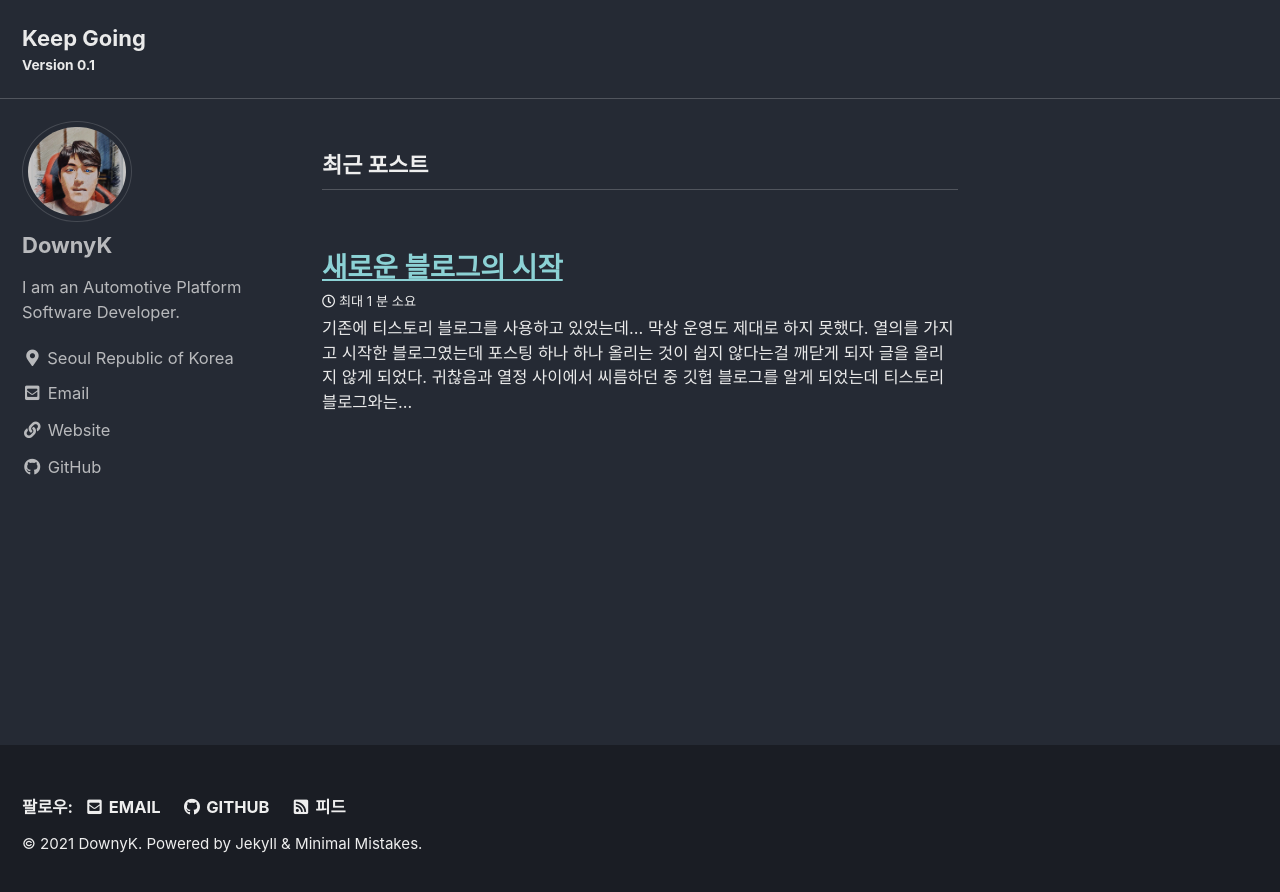
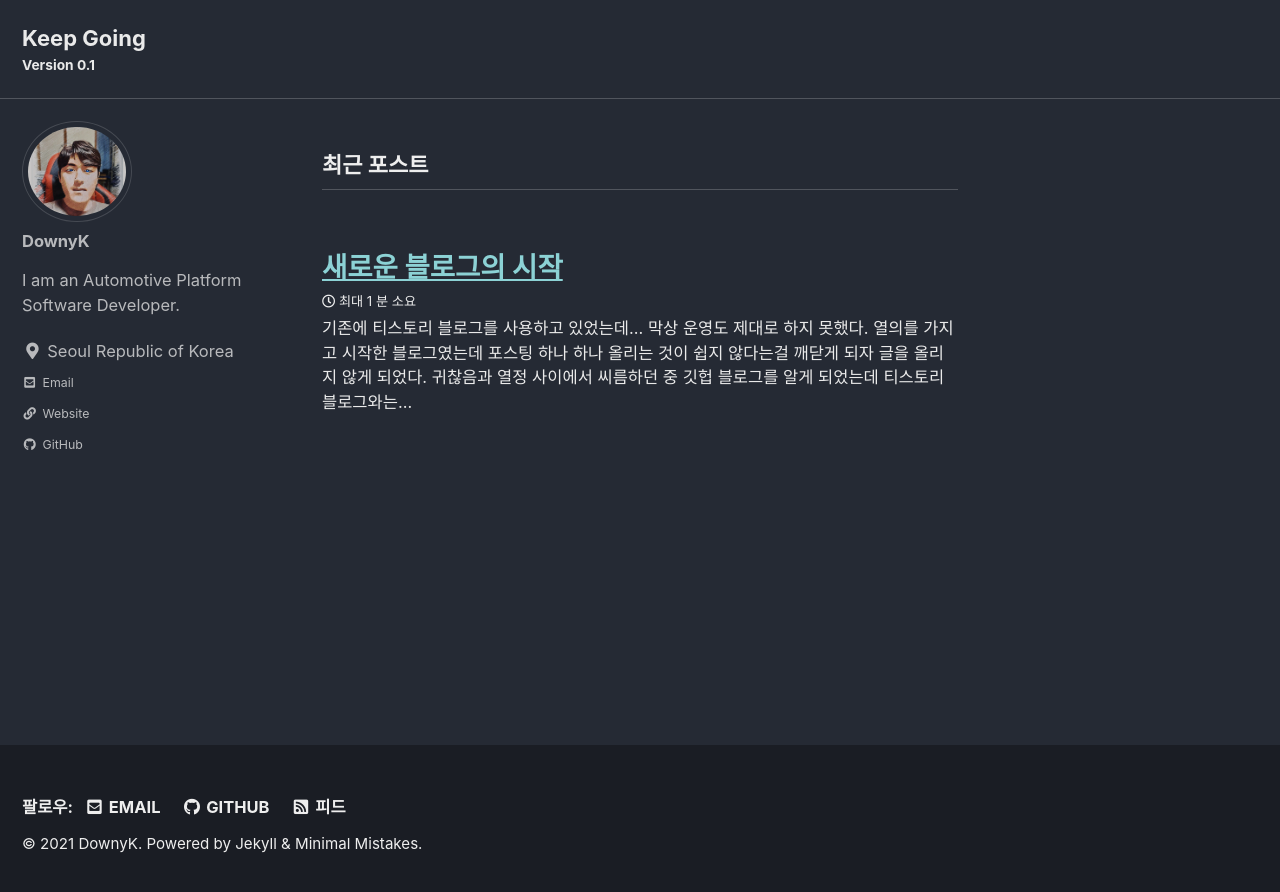
Before and after one commit to DownyBehind/downybehind.github.com, a Jekyll site: the page built from index.html, in a window 1280 px wide. Shown: the top 892 px of the page. Built offline with Jekyll 4.4.1, drawn with Linux system fonts in a browser that asks for light colours; cached includes are drawn as plain includes; the list of posts is cut into pages by our own code.

Commit message:
modify sidebar font

```diff
--- a/_sass/minimal-mistakes/_sidebar.scss
+++ b/_sass/minimal-mistakes/_sidebar.scss
@@ -174,7 +174,7 @@
 }
 .sidebar .author__name {
   font-family: $sans-serif;
-  font-size: $type-size-5;
+  font-size: $type-size-6;
 }
 
 .author__bio {
@@ -216,7 +216,7 @@
 
     &:before {
       @supports (pointer-events: none) {
-        content: '';
+        content: "";
         position: fixed;
         top: 0;
         left: 0;
@@ -315,7 +315,7 @@
     padding-top: 2px;
     padding-bottom: 2px;
     color: inherit;
-    font-size: $type-size-5;
+    font-size: $type-size-6;
     text-decoration: none;
 
     &:hover {
```
